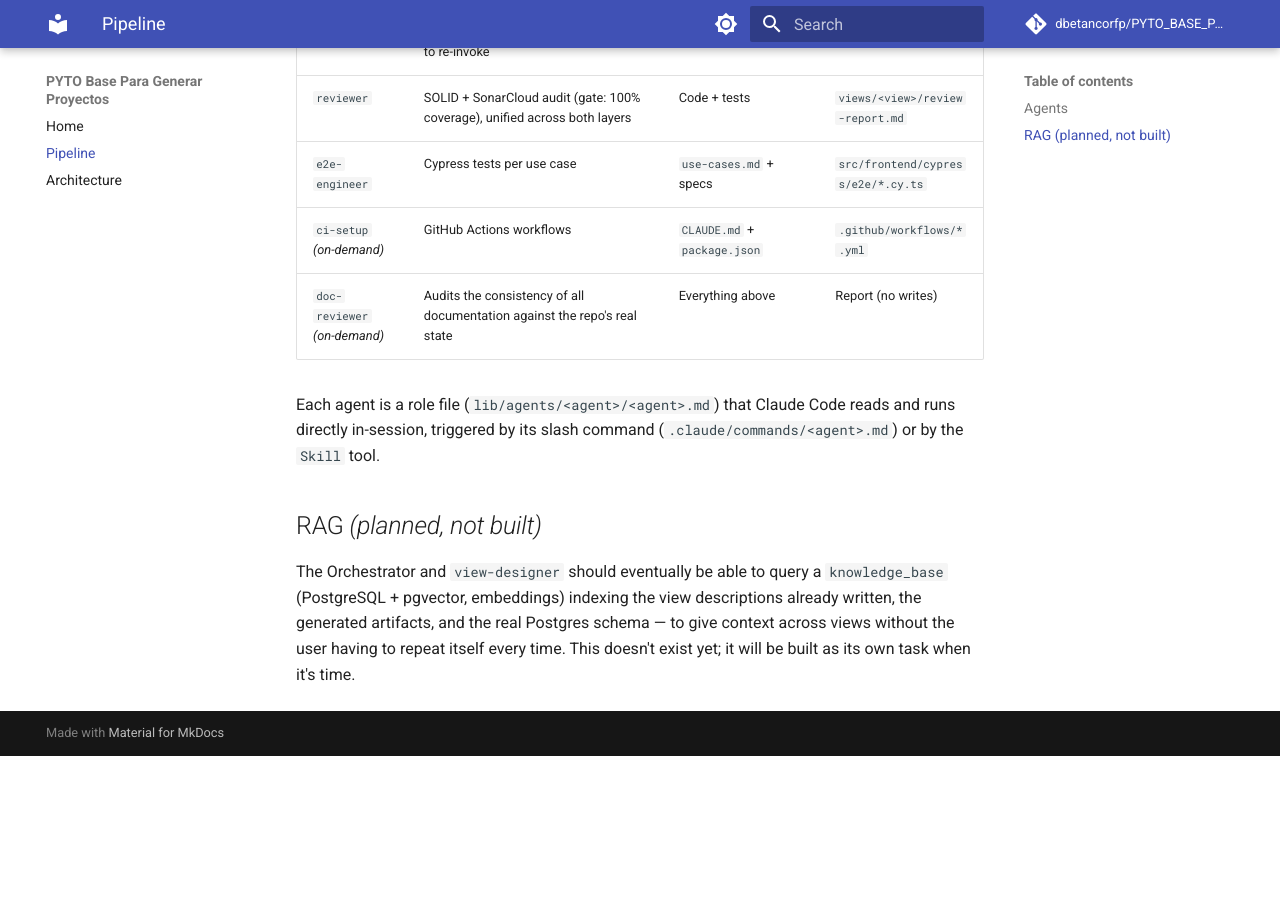
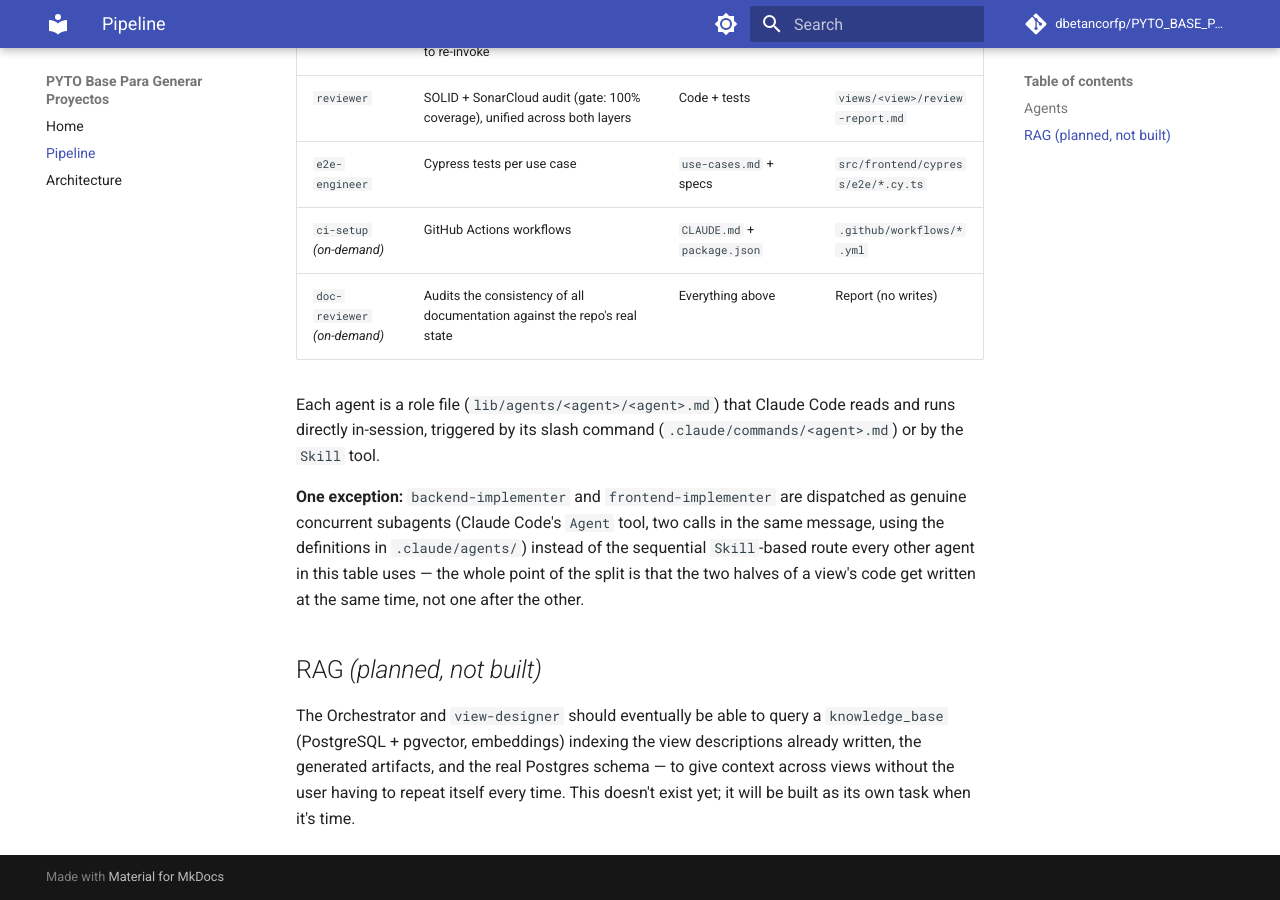
Before and after one commit to dbetancorfp/PYTO_BASE_PARA_GENERAR_PROYECTOS, an MkDocs documentation site: the page built from docs/pipeline.md, in a window 1280 px wide and 900 px high, scrolled down 1581 px. Built offline with MkDocs 1.6.1 and Material for MkDocs 9.7.7, drawn with Linux system fonts in a browser that asks for light colours; comment, search, counter and statistics services are not loaded; before the commit the page ends 2337 px from its top, so only the background shows below that.

Commit message:
docs: fix doc-reviewer findings on the parallel pipeline docs
- Adds the .claude/agents/ directory (Task-tool subagent defs for
  backend-implementer/frontend-implementer) to the Repository
  Structure tree in both CLAUDE.md and docs/architecture.md, where it
  was missing entirely despite being load-bearing
- Documents the parallel-dispatch exception in docs/pipeline.md,
  which previously implied every agent uses the sequential
  Skill-based route, omitting the one mechanism this session's whole
  change was about
- Clarifies e2e-engineer's per-spec "Layer implicated" tag is
  intentionally different from supervisor's/reviewer's single
  aggregate "Layers implicated" verdict, so the difference doesn't
  read as an inconsistency
- Flags tests/helpers/fake-sql.ts as not-yet-created, matching how
  neighboring not-yet-built artifacts are already caveated in the
  same document
- Adds a mermaid custom_fences entry to mkdocs.yml so a future Mermaid
  diagram in docs/ renders instead of falling back to a plain code
  block

Co-Authored-By: Claude Sonnet 5 <noreply@anthropic.com>
Claude-Session: https://claude.ai/code/session_0142CEMsPk3bnhPUtvDv8Xd1

```diff
--- a/docs/pipeline.md
+++ b/docs/pipeline.md
@@ -49,6 +49,12 @@ Each agent is a role file (`lib/agents/<agent>/<agent>.md`) that Claude Code rea
 directly in-session, triggered by its slash command (`.claude/commands/<agent>.md`) or by
 the `Skill` tool.
 
+**One exception:** `backend-implementer` and `frontend-implementer` are dispatched as
+genuine concurrent subagents (Claude Code's `Agent` tool, two calls in the same message,
+using the definitions in `.claude/agents/`) instead of the sequential `Skill`-based route
+every other agent in this table uses — the whole point of the split is that the two halves
+of a view's code get written at the same time, not one after the other.
+
 ## RAG *(planned, not built)*
 
 The Orchestrator and `view-designer` should eventually be able to query a `knowledge_base`
--- a/mkdocs.yml
+++ b/mkdocs.yml
@@ -34,6 +34,10 @@ markdown_extensions:
   - toc:
       permalink: true
   - pymdownx.highlight
-  - pymdownx.superfences
+  - pymdownx.superfences:
+      custom_fences:
+        - name: mermaid
+          class: mermaid
+          format: !!python/name:pymdownx.superfences.fence_code_format
 
 strict: true
```
Also changed, not shown: CLAUDE.md (+1 -0 lines), docs/architecture.md (+1 -0 lines), lib/agents/e2e-engineer/e2e-engineer.md (+4 -1 lines), tecnologias/tecnologia_qa.md (+3 -1 lines).
